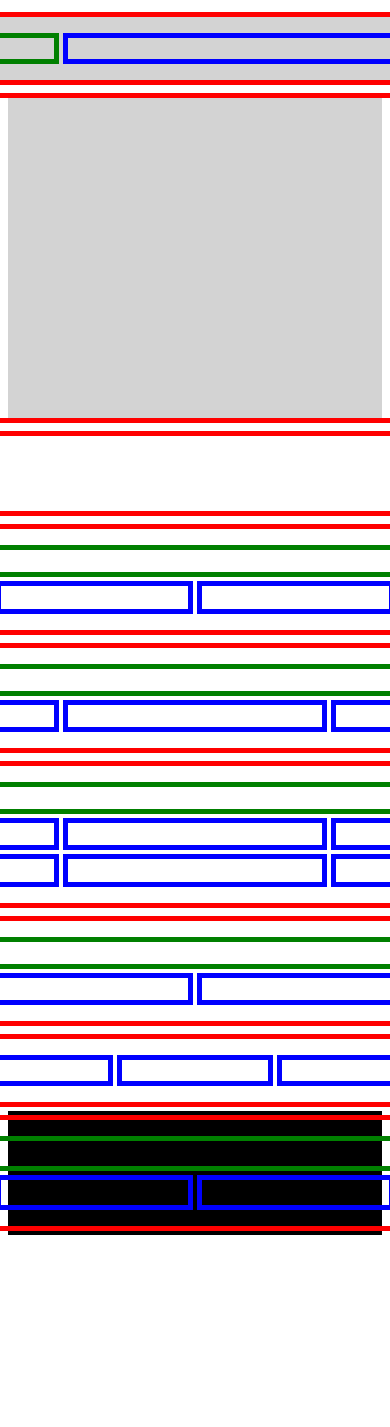
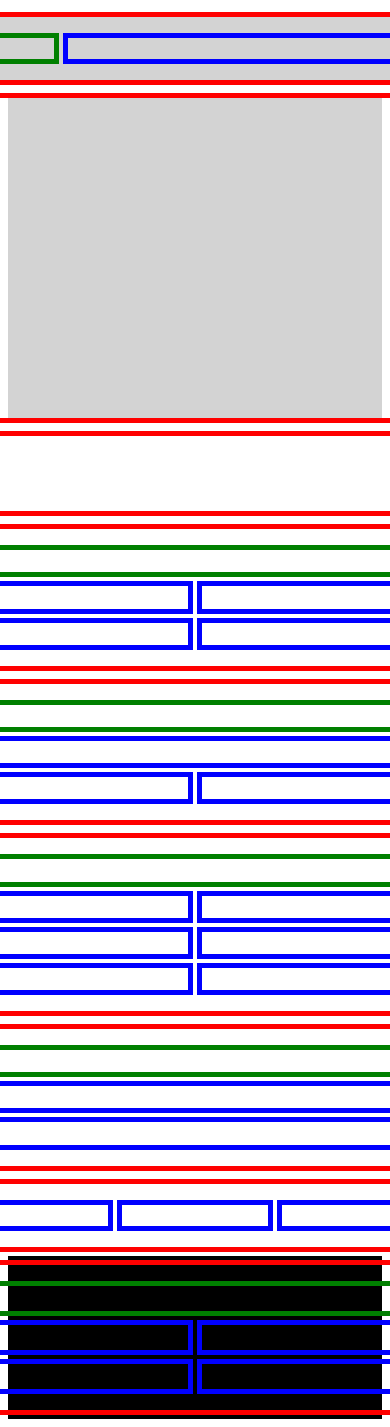
Before and after one commit to anderscederberg11/LAB2BG, a website built with webpack: page index.html in a window 390 px wide. Shown: the top 1427 px of the page. Before the commit the page ends 1243 px from the top, so only its background shows below. Built offline with nearby package versions, Linux system fonts and the light colour scheme.

Commit message:
created special classes for different span cards. Added first media query

```diff
--- a/css/style.css
+++ b/css/style.css
@@ -4,7 +4,7 @@
   align-items: center;
 }
 
-.card {
+.card, .card-special {
   border: 5px solid blue;
 }
 
@@ -29,7 +29,7 @@
   background-color: lightgrey;
   width:100%;
   border:none;
-  margin:0.25rem;
+  margin:0.25em;
 }
 
 .sectionOneList{
@@ -37,29 +37,29 @@
 }
 
 .sectionOneImage{
-  width:60rem;
-  height:20rem;
+  width:60em;
+  height:20em;
   border: 5px solid red;
 }
 
 .headerContainer, .sectionTwo, .sectionThree, .sectionFour, .sectionFive, .sectionSix, .sectionSeven, .sectionFooter{
   display:grid;
-  width:50rem;
-  grid-gap:0.25rem;
-  padding:1rem;
-  margin:0.25rem;
+  width:50em;
+  grid-gap:0.25em;
+  padding:1em;
+  margin:0.25em;
   border: 5px solid red;
 }
 .headerSectionThree, .headerSectionFour, .headerSectionFive, .headerSectionSix, .footerInfo{
   border: 5px solid green;
 }
 
-.sectionThree{
+.sectionThree, .sectionFooter{
   grid-template-columns: repeat(4, 1fr);
   grid-template-rows: repeat(2, 1fr);
 }
 
-.headerSectionThree{
+.headerSectionThree, .footerInfo{
   grid-column: span 4;
 }
 
@@ -104,15 +104,38 @@
 }
 
 .sectionFooter{
-  grid-template-columns: repeat(4, 1fr);
-  grid-template-rows: repeat(2, 1fr);
 
 }
 
 .footerInfo{
-  grid-column: span 4;
+
 }
 
 .footerInfoCard{
   border: 5px solid blue;
 }
+
+@media screen and (max-width: 40em) {
+  .sectionThree, .sectionFour, .sectionFooter, .sectionFive{
+    grid-template-columns: repeat(2, 1fr);
+    grid-template-rows: repeat(3, 1fr);
+  }
+
+  .headerSectionThree, .footerInfo, .headerSectionFour, .sectionFour .card-special, .headerSectionFive {
+    grid-column: span 2;
+  }
+
+  .sectionFive{
+    grid-template-rows: repeat(4, 1fr);
+  }
+
+  .sectionSix{
+    grid-template-columns: repeat(1, 1fr);
+    grid-template-rows: repeat(3, 1fr);
+  }
+
+  .headerSectionSix{
+    grid-column: span 1;
+  }
+
+}
--- a/index.html
+++ b/index.html
@@ -55,7 +55,7 @@
                 <h2 class="secondHeader"></h2>
                 <h5 class="subHeader"></h5>
             </div>
-            <div class="card"></div>
+            <div class="card-special"></div>
             <div class="card"></div>
             <div class="card"></div>
         </div>
@@ -78,8 +78,8 @@
                 <h2 class="secondHeader"></h2>
                 <h5 class="subHeader"></h5>
             </div>
-            <div class="card"></div>
-            <div class="card"></div>
+            <div class="card-special"></div>
+            <div class="card-special"></div>
         </div>
 
         <div class="sectionSeven">
```
